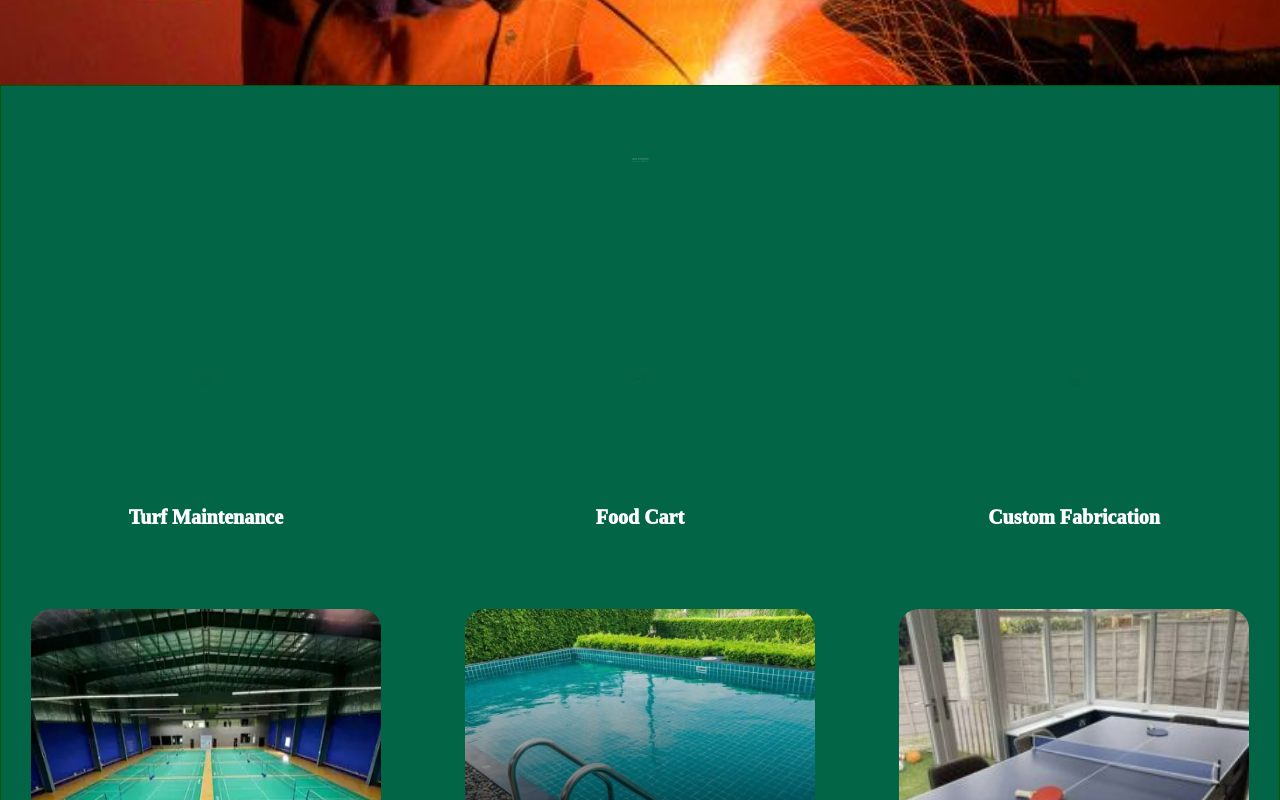
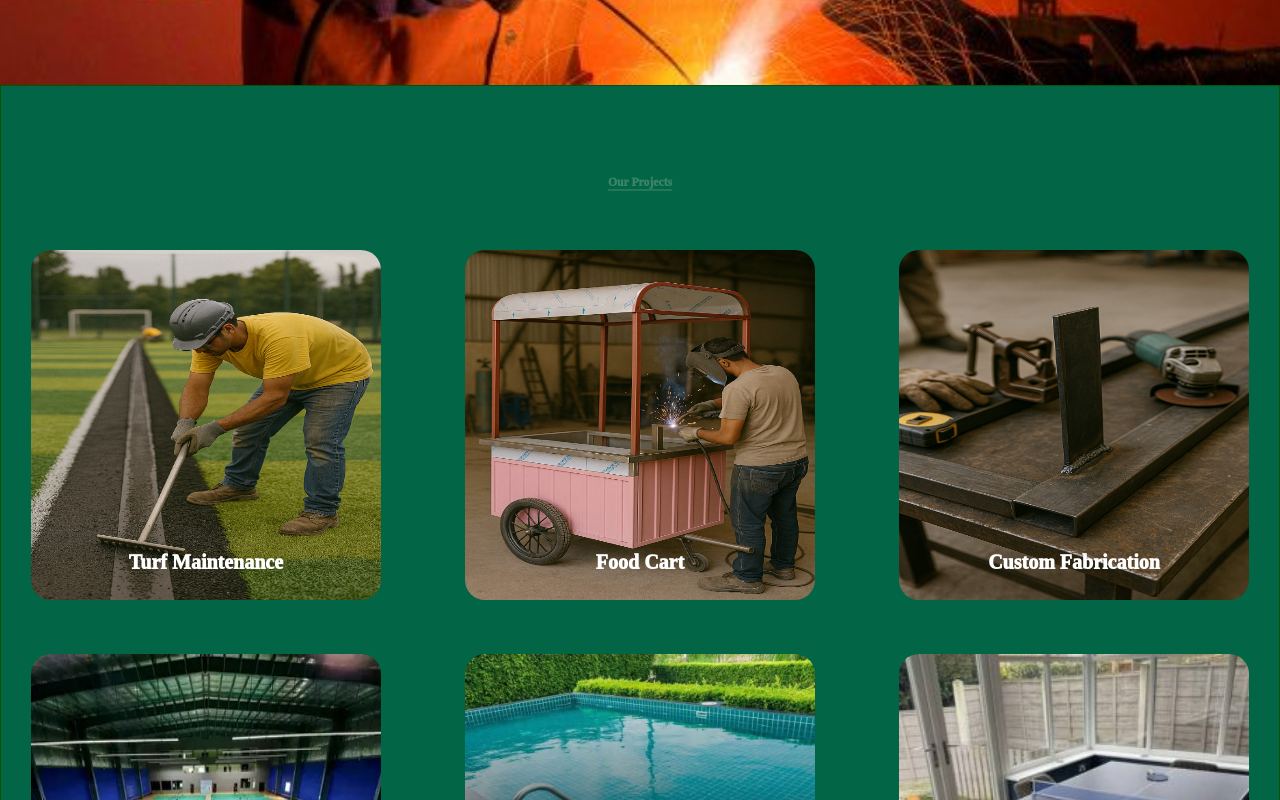
Before and after one commit to aravindhbabu19/fabric7, a React (Create React App) app in the folder ProjectFab/Frontend/myapp/: page /project in a window 1280 px wide. Shown: the part 581-1381 px from the top of the page. Built offline with nearby package versions, Linux system fonts and the light colour scheme.

Commit message:
Update App.css

```diff
--- a/ProjectFab/Frontend/myapp/src/App.css
+++ b/ProjectFab/Frontend/myapp/src/App.css
@@ -715,11 +715,12 @@
 }
 .project-imag{
   border-radius: 20px;
-  animation: blink linear;
+  animation: blink1234 linear;
+  animation-duration:2s;
   animation-timeline: view();
   animation-range: entry 0% cover 40%;
 }
-@keyframes blink {
+/* @keyframes blink {
     0%{
       opacity: 0;
       font-size: 5px;
@@ -729,6 +730,16 @@
       opacity: 1;
       font-size: 35px;
       scale:1;
+    }
+  } */
+@keyframes blink1234 {
+    from{
+      height:100px;
+      width:100px;
+    }
+    to{
+     height:250px;
+      width:250px;
     }
   }
   .project-imag{
```
